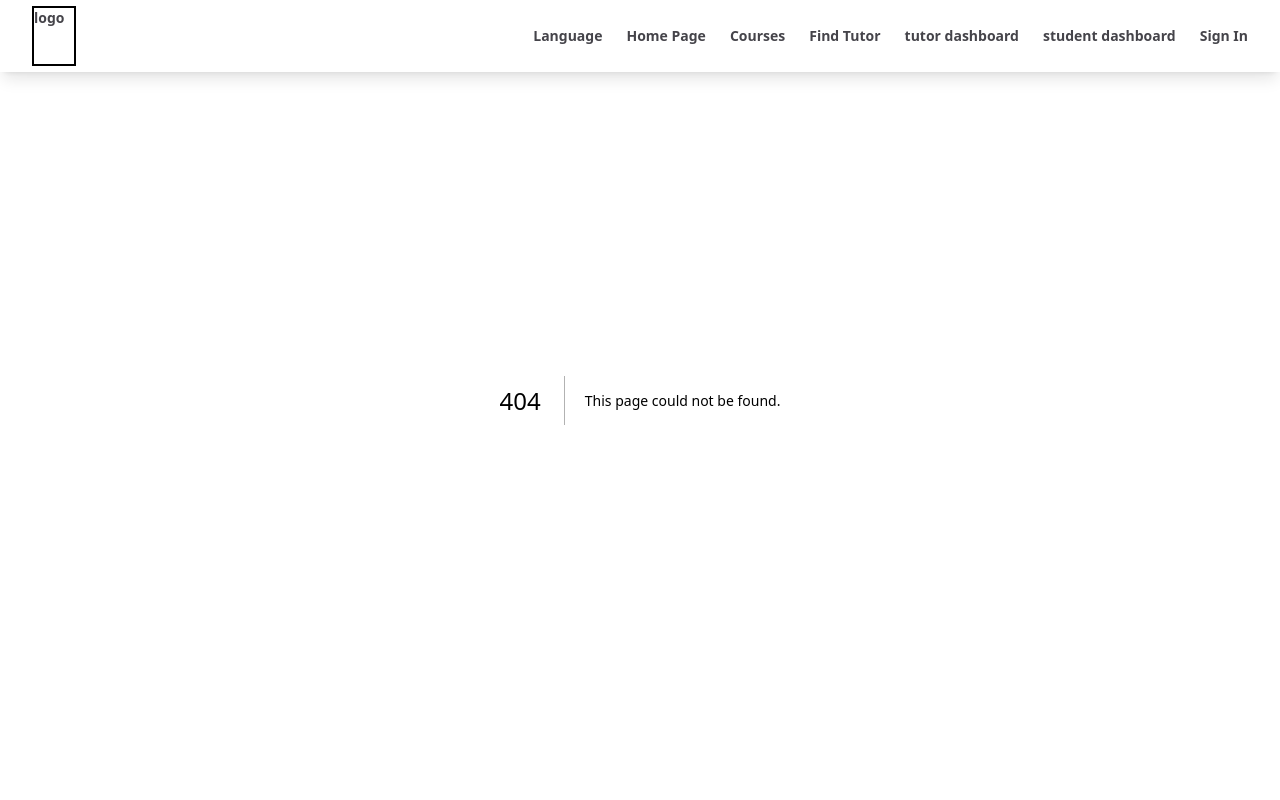
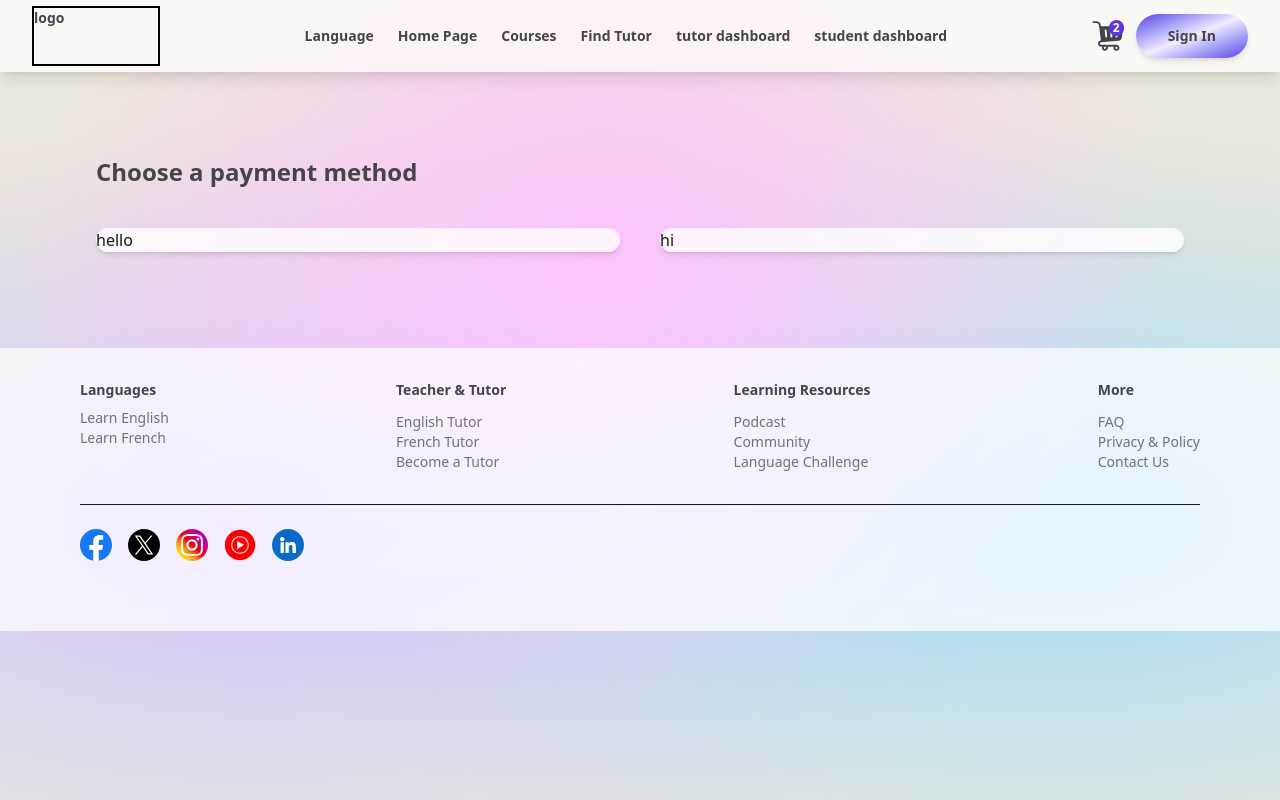
Before and after one commit to erfan2220/learningEnglish-Front, a Next.js app in the folder learning/: page /cart in a window 1280 px wide. Before the commit this address had no page. Shown: the top 800 px of the page. Built offline with nearby package versions, Linux system fonts and the light colour scheme.

Commit message:
feat: (cart page) cart page added

```diff
--- /dev/null
+++ b/learning/app/cart/page.tsx
@@ -0,0 +1,12 @@
+import CartComponent from "@/components/CartComponent/CartComponent";
+import React from "react";
+
+const CartPage = () => {
+  return (
+    <div>
+      <CartComponent />
+    </div>
+  );
+};
+
+export default CartPage;
--- a/learning/app/courses/detail/[courseId]/page.tsx
+++ b/learning/app/courses/detail/[courseId]/page.tsx
@@ -7,10 +7,11 @@ interface Props {
   };
 }
 
-const CourseDetailPage = ({ params }: Props) => {
+const CourseDetailPage = async ({ params }: Props) => {
+  const { courseId } = await params;
   return (
     <div>
-      <CourseDetail courseId={params.courseId} />
+      <CourseDetail courseId={courseId} />
     </div>
   );
 };
--- a/learning/app/tutor/detail/[tutorId]/page.tsx
+++ b/learning/app/tutor/detail/[tutorId]/page.tsx
@@ -6,10 +6,11 @@ interface Props {
     tutorId: string;
   };
 }
-const TutorDetailPage = ({ params }: Props) => {
+const TutorDetailPage = async ({ params }: Props) => {
+  const { tutorId } = await params;
   return (
     <div>
-      <TutorDetail tutorId={params.tutorId} />
+      <TutorDetail tutorId={tutorId} />
     </div>
   );
 };
--- /dev/null
+++ b/learning/components/CartComponent/CartComponent.tsx
@@ -0,0 +1,28 @@
+import React from "react";
+
+const CartComponent = () => {
+  return (
+    <div className="p-2 pt-6 md:p-12 max-w-[1320px] mx-auto">
+      <div className="mt-[60px]">
+        <div className="p-4 sm:p-12">
+          <p className="font-bold text-2xl text-[#45444A]">
+            Choose a payment method
+          </p>
+
+          <div className="flex flex-col sm:flex-row gap-10 mt-10">
+            {/* ///////////////////// */}
+            <div className="bg-white/80 w-full sm:w-1/2 rounded-2xl shadow-md hover:shadow-lg">
+              hello
+            </div>
+            {/* ///////////////////// */}
+            <div className="bg-white/80 w-full sm:w-1/2 rounded-2xl shadow-md hover:shadow-lg">
+              hi
+            </div>
+          </div>
+        </div>
+      </div>
+    </div>
+  );
+};
+
+export default CartComponent;
--- a/learning/components/Header/Header.tsx
+++ b/learning/components/Header/Header.tsx
@@ -1,11 +1,13 @@
 import Link from "next/link";
 import React from "react";
+import Image from "next/image";
+import cartIcon from "../../assets/icons/cart.svg";
 
 const Header = () => {
   return (
     <div className="bg-white/70 shadow-lg flex justify-between px-8 z-50 items-center font-bold text-sm text-[#45444A] fixed top-0 right-0 left-0 backdrop-blur-md">
       <Link href={"/"}>
-        <div className="h-[60px] w-11 border-2 border-black my-1.5">logo</div>
+        <div className="h-[60px] w-32 border-2 border-black my-1.5">logo</div>
       </Link>
 
       <div>
@@ -26,10 +28,23 @@ const Header = () => {
           <li>
             <Link href={"/dashboard/student"}>student dashboard</Link>
           </li>
-          <li>
-            <Link href={"/signin"}>Sign In</Link>
-          </li>
         </ul>
+      </div>
+
+      <div className="flex items-center gap-3">
+        <Link href={"/cart"}>
+          <div className="relative ">
+            <Image src={cartIcon} alt="cart icon" width={32} height={32} />
+            <div className="bg-[#5F33E1] rounded-full px-1 absolute top-0 right-0 text-white text-xs font-semibold">
+              2
+            </div>
+          </div>
+        </Link>
+        <Link href={"/signin"}>
+          <div className="px-8 py-3 rounded-3xl bg-gradient-to-br from-[#5F33E1] to-[#5F33E1] via-[#F1ECFF] shadow-md hover:scale-[1.02] transition-all duration-300">
+            Sign In
+          </div>
+        </Link>
       </div>
     </div>
   );
```
Also changed, not shown: learning/assets/icons/cart.svg (added).
